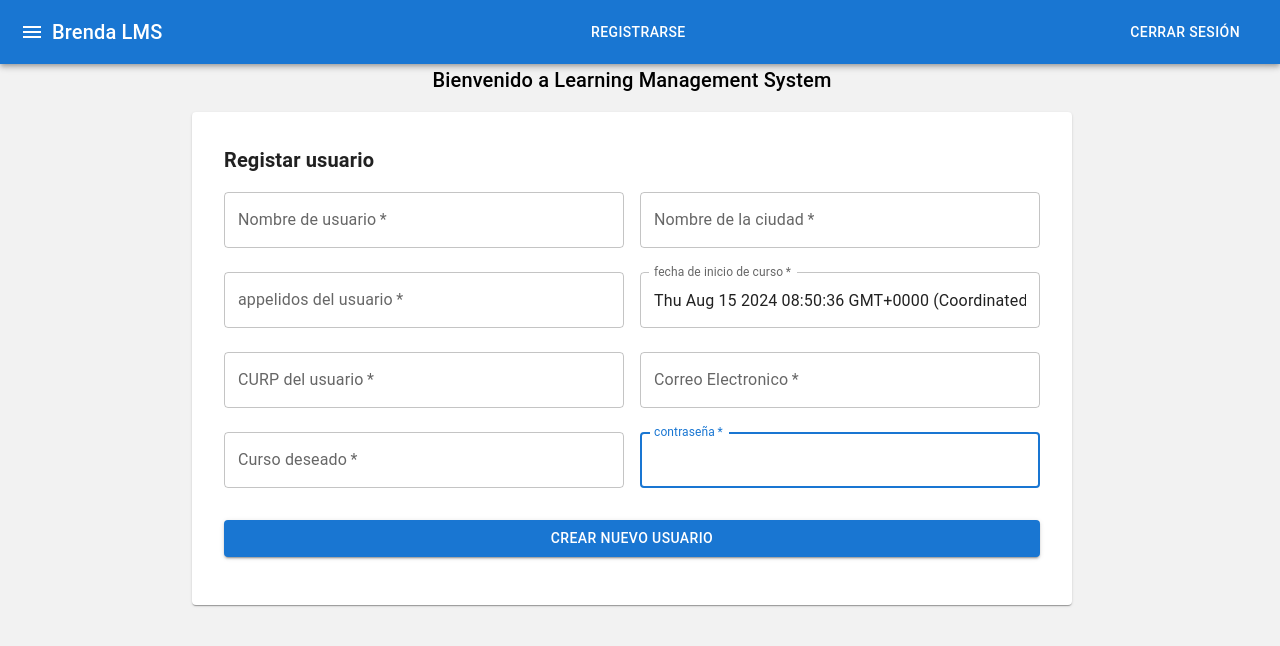
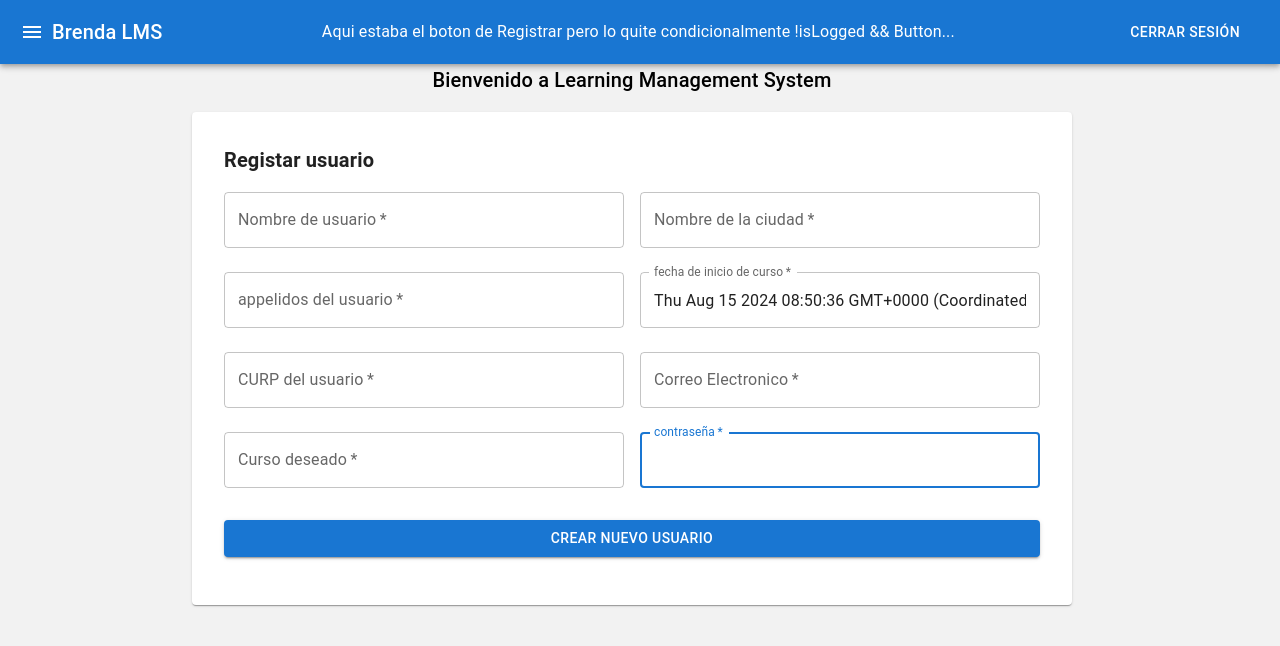
Before and after one commit to Amanjarrez0204/BrendaLMS, a React (Create React App) app: page /registrar in a window 1280 px wide. Shown: the top 646 px of the page. Built offline with nearby package versions, Linux system fonts and the light colour scheme; sample sign-in values are in the browser's storage.

Commit message:
Arreglado Appbar apraciendo y desapareciendo

```diff
--- a/src/Components/AppBar.js
+++ b/src/Components/AppBar.js
@@ -1,13 +1,18 @@
 
-import React from "react";
+import React, {useState, useEffect} from "react";
 import { AppBar, Toolbar, Typography, IconButton, Button } from "@mui/material";
 import MenuIcon from "@mui/icons-material/Menu";
 import { useNavigate } from "react-router-dom";
 import { Link } from "react-router-dom";
 import { useAuth } from "../AuthContext";
+import { checkToken } from "../App";
+
+
 
 
 const Appbar = ({ handleDrawerToggle, handleLogout }) => {
+
+  const [isLogged, setIsLogged] = useState(false);
 
   const navigate = useNavigate();
 
@@ -21,7 +26,12 @@ const Appbar = ({ handleDrawerToggle, handleLogout }) => {
 
   // const { isAuthenticated, logout } = useAuth();
   // if (!isAuthenticated) return null;
+  useEffect(() => {
+    const tokenExists = checkToken();
+    console.log("Token Exists: " + tokenExists)
+    setIsLogged(tokenExists);
 
+  }, []);
   return (
     <AppBar position="sticky" sx={{ p: 0 }}>
       <Toolbar sx={{ p: 0 }}>
@@ -34,14 +44,15 @@ const Appbar = ({ handleDrawerToggle, handleLogout }) => {
           <MenuIcon />
         </IconButton>
         <Typography variant="h6">Brenda LMS</Typography>
-        <Button
+        {!isLogged && <Button
           color="inherit"
           sx={{ marginLeft: `auto`, p: 2 }}
           component={Link}
           to="/registrar"
         >
           Registrarse
-        </Button>
+        </Button>}
+        <Typography sx={{ marginLeft: `auto`, p: 2 }}>Aqui estaba el boton de Registrar pero lo quite condicionalmente !isLogged && Button...</Typography>
         <Button
           color="inherit"
           sx={{ marginLeft: `auto`, p: 2 }}
```
